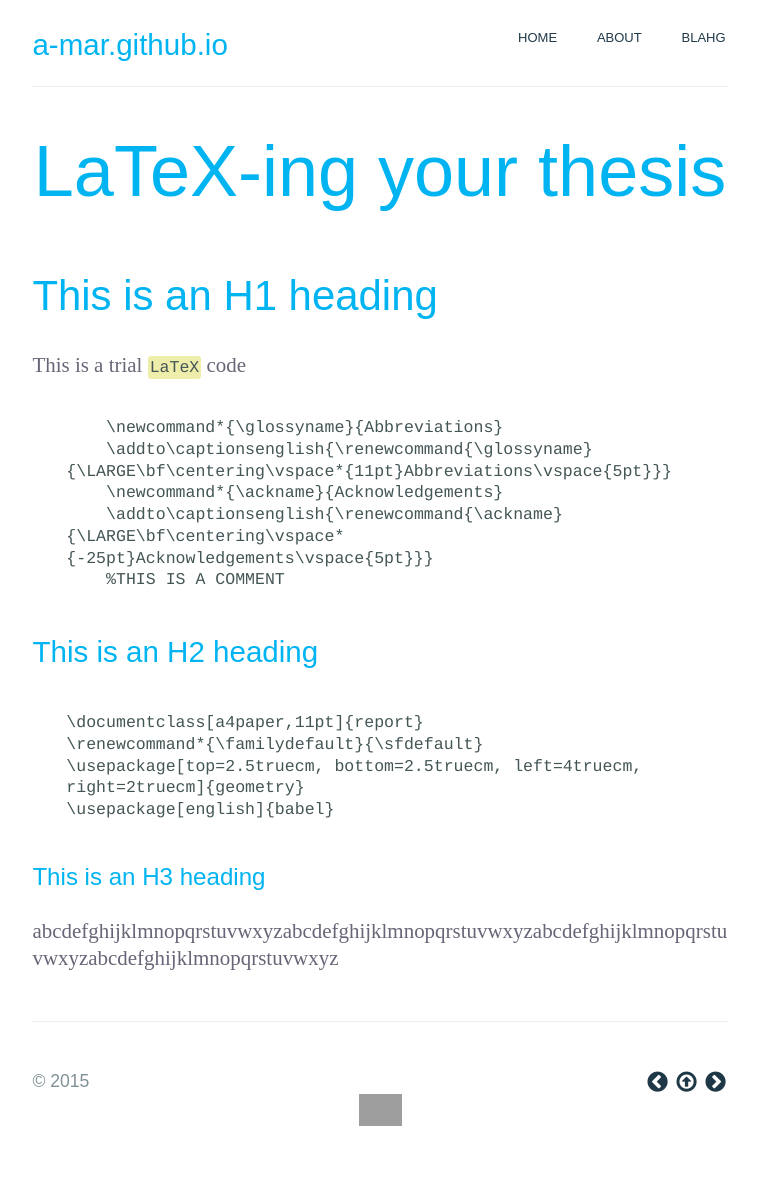
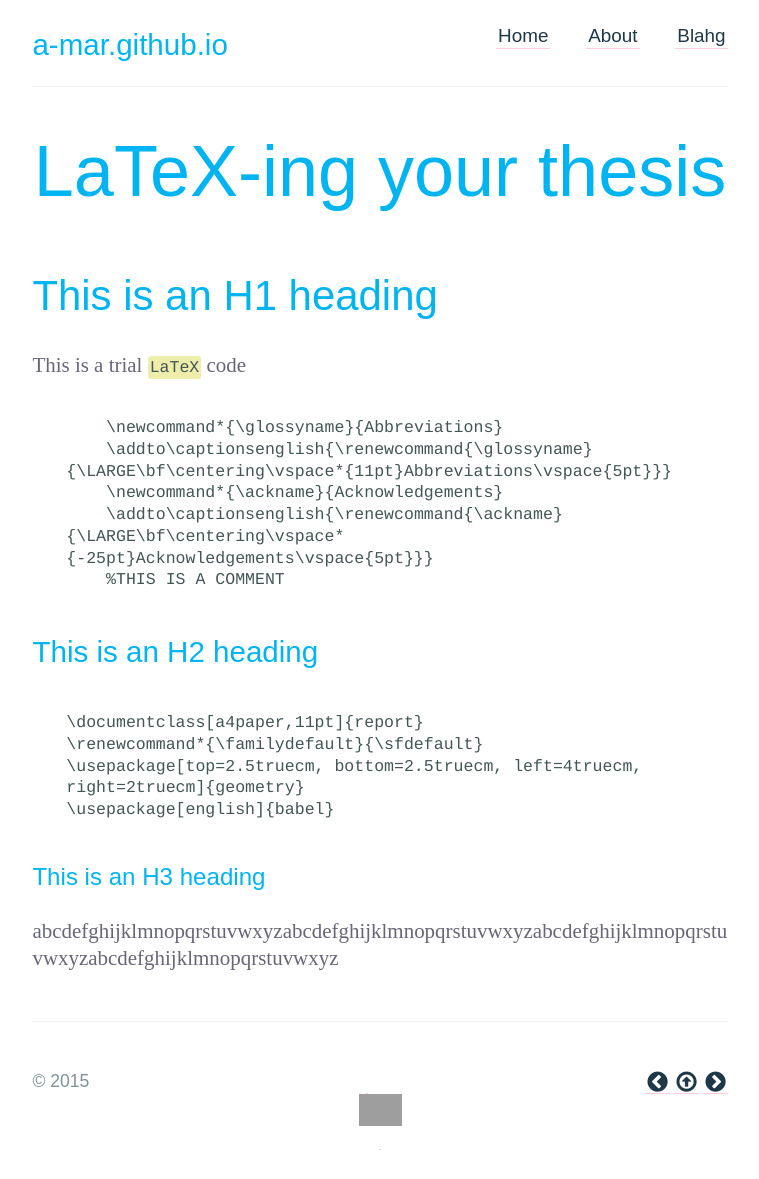
Before and after one commit to a-mar/blahg, a Jekyll site: the page built from index.html, in a window 1280 px wide. Shown: the whole page, without its empty margins (260-1019 px from the left). Built offline with Jekyll 4.4.1, drawn with Linux system fonts in a browser that asks for light colours; nearby versions of some CDN libraries; some web fonts are replaced; Markdown is read by kramdown in place of the engine named in the settings; grey boxes are pictures that could not be loaded.

Commit message:
Update main.css

```diff
--- a/stylesheets/main.css
+++ b/stylesheets/main.css
@@ -90,8 +90,7 @@ a {
   color: #1F3847;
   text-decoration: none;
   padding:2px;
-  text-transform:lowercase;
-  font-variant: small-caps;
+  border-bottom:solid 1px #FCD;
   font-feature-settings: inherit;
   text-rendering: optimizeLegibility;
   -webkit-font-variant-ligatures: common-ligatures;
```
